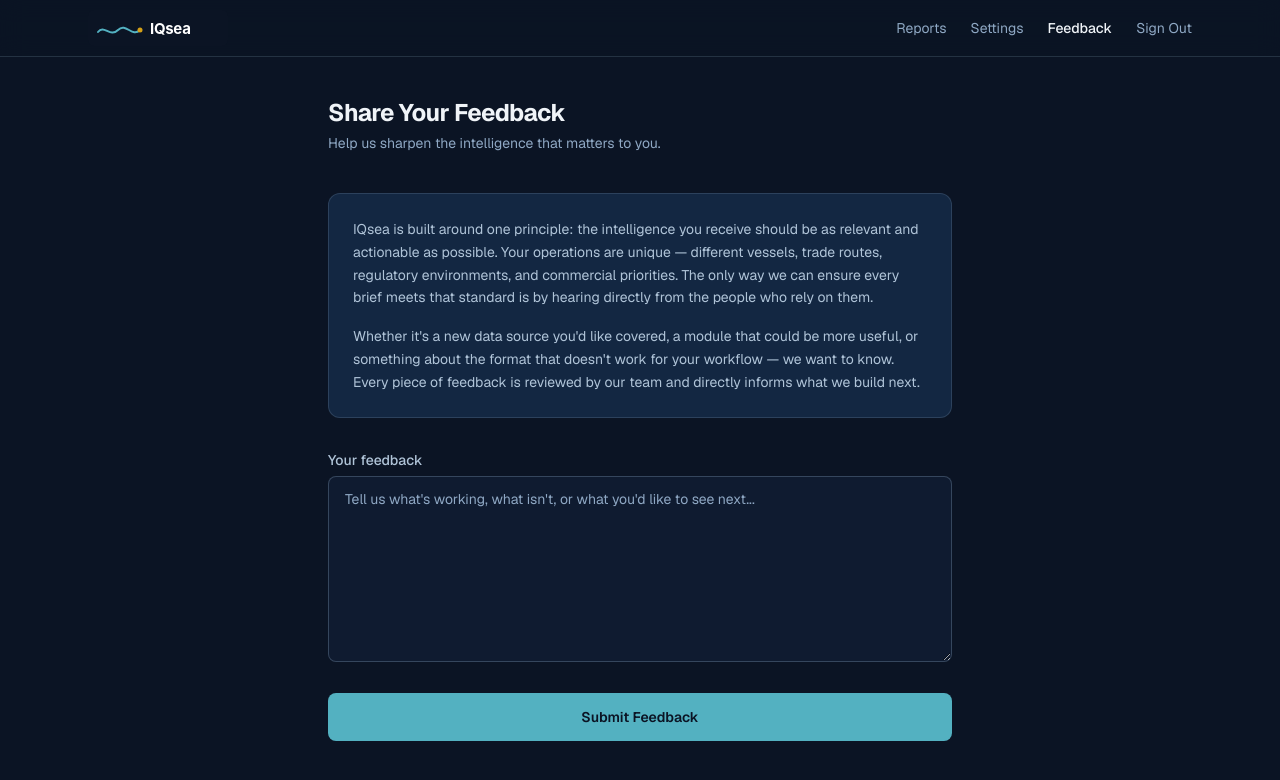
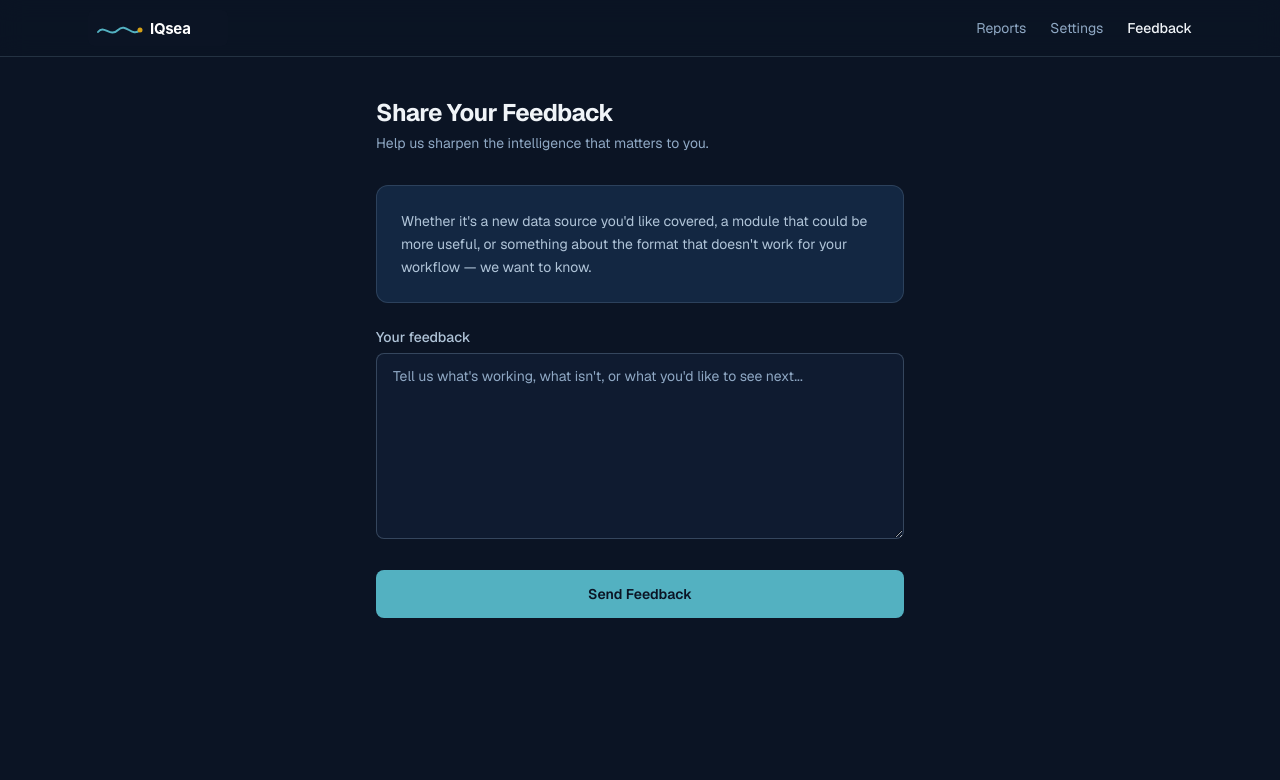
Before and after one commit to jonasrydbirk-glitch/intel-brief-web, a Next.js app: page /feedback in a window 1280 px wide. Shown: the top 780 px of the page. Built offline with nearby package versions, Linux system fonts and the light colour scheme.

Commit message:
feat(feedback): rewrite feedback page for brief ratings + optional message

```diff
--- a/app/feedback/page.tsx
+++ b/app/feedback/page.tsx
@@ -1,128 +1,153 @@
 "use client";
 
-import { useState } from "react";
+import { useState, Suspense } from "react";
+import { useSearchParams } from "next/navigation";
 import Link from "next/link";
 import { IQseaLogoSmall } from "../components/iqsea-logo";
-import { LogoutButton } from "../components/logout-button";
 
-export default function FeedbackPage() {
+// ─── Rating button component ──────────────────────────────────────────────────
+
+const RATINGS = [
+  { value: "good", label: "👍 Useful",      bg: "bg-emerald-600 hover:bg-emerald-500" },
+  { value: "ok",   label: "😐 OK",          bg: "bg-slate-600  hover:bg-slate-500"   },
+  { value: "bad",  label: "👎 Not helpful", bg: "bg-red-700    hover:bg-red-600"     },
+] as const;
+
+type Rating = "good" | "ok" | "bad";
+
+// ─── Inner component (needs useSearchParams) ──────────────────────────────────
+
+function FeedbackForm() {
+  const searchParams = useSearchParams();
+
+  const briefId    = searchParams.get("briefId") ?? "";
+  const subscriberId = searchParams.get("sub") ?? "";
+  const ratingParam  = (searchParams.get("rating") ?? "") as Rating | "";
+
+  const isBriefMode = Boolean(briefId && subscriberId);
+
+  const [rating,  setRating]  = useState<Rating | "">(ratingParam);
   const [message, setMessage] = useState("");
   const [loading, setLoading] = useState(false);
-  const [error, setError] = useState("");
-  const [success, setSuccess] = useState("");
+  const [error,   setError]   = useState("");
+  const [success, setSuccess] = useState(false);
 
   async function handleSubmit(e: React.FormEvent) {
     e.preventDefault();
     setError("");
-    setSuccess("");
 
-    const trimmed = message.trim();
-    if (!trimmed) {
+    if (isBriefMode && !rating) {
+      setError("Please select a rating before submitting.");
+      return;
+    }
+    if (!isBriefMode && !message.trim()) {
       setError("Please enter your feedback before submitting.");
       return;
     }
 
     setLoading(true);
     try {
-      const res = await fetch("/api/feedback", {
+      const payload: Record<string, string> = {};
+      if (isBriefMode) {
+        payload.subscriberId = subscriberId;
+        payload.briefJobId   = briefId;
+        if (rating)  payload.rating  = rating;
+        if (message.trim()) payload.message = message.trim();
+      } else {
+        payload.message = message.trim();
+      }
+
+      const res  = await fetch("/api/feedback", {
         method: "POST",
         headers: { "Content-Type": "application/json" },
-        body: JSON.stringify({ message: trimmed }),
+        body: JSON.stringify(payload),
       });
       const data = await res.json();
       if (res.ok) {
-        setSuccess(
-          "Thank you — your feedback has been received. We read every submission."
-        );
+        setSuccess(true);
         setMessage("");
       } else {
         setError(data.error || "Something went wrong. Please try again.");
       }
     } catch {
-      setError("Network error. Please check your connection and try again.");
+      setError("Network error — please check your connection and try again.");
     } finally {
       setLoading(false);
     }
   }
 
+  if (success) {
     return (
-    <div className="min-h-screen flex flex-col">
-      {/* Header */}
-      <header className="sticky top-0 z-50 border-b border-[var(--border)] bg-[var(--background)]/80 backdrop-blur-md">
-        <div className="max-w-6xl mx-auto flex items-center justify-between px-6 h-14">
-          <Link href="/" className="flex items-center">
-            <IQseaLogoSmall className="h-9" />
+      <div className="text-center py-16 space-y-4">
+        <div className="text-4xl">🙏</div>
+        <h2 className="text-xl font-bold">Thanks for your feedback</h2>
+        <p className="text-sm text-[var(--muted-foreground)] max-w-sm mx-auto">
+          We read every submission. Your input helps us make every brief sharper.
+        </p>
+        {isBriefMode ? (
+          <p className="text-xs text-[var(--muted-foreground)]">You can close this tab.</p>
+        ) : (
+          <Link href="/dashboard" className="inline-block text-sm text-[var(--teal-400)] hover:underline mt-2">
+            Back to Reports
           </Link>
-          <nav className="flex items-center gap-6 text-sm">
-            <Link
-              href="/dashboard"
-              className="text-[var(--muted-foreground)] hover:text-[var(--foreground)] transition-colors"
+        )}
+      </div>
+    );
+  }
+
+  return (
+    <form onSubmit={handleSubmit} className="space-y-6">
+      {isBriefMode ? (
+        <>
+          {/* Rating buttons */}
+          <div>
+            <label className="block text-sm font-medium mb-3 text-[var(--slate-300)]">
+              How was {briefId ? "this brief" : "the brief"}?
+            </label>
+            <div className="flex gap-3 flex-wrap">
+              {RATINGS.map(({ value, label, bg }) => (
+                <button
+                  key={value}
+                  type="button"
+                  onClick={() => setRating(value)}
+                  className={`px-5 py-2.5 rounded-lg text-sm font-medium transition-all border-2 cursor-pointer ${
+                    rating === value
+                      ? `${bg} text-white border-transparent ring-2 ring-offset-2 ring-offset-[var(--background)] ring-white/30`
+                      : "bg-transparent text-[var(--slate-300)] border-[var(--border)] hover:border-[var(--muted-foreground)]"
+                  }`}
                 >
-              Reports
-            </Link>
-            <Link
-              href="/settings/report"
-              className="text-[var(--muted-foreground)] hover:text-[var(--foreground)] transition-colors"
-            >
-              Settings
-            </Link>
-            <span className="text-[var(--foreground)] font-medium">
-              Feedback
-            </span>
-            <LogoutButton />
-          </nav>
+                  {label}
+                </button>
+              ))}
             </div>
-      </header>
+          </div>
 
-      <main className="flex-1 max-w-2xl mx-auto w-full px-6 py-10">
-        {/* Page heading */}
-        <div className="mb-10">
-          <h1 className="text-2xl font-bold tracking-tight mb-1">
-            Share Your Feedback
-          </h1>
-          <p className="text-sm text-[var(--muted-foreground)]">
-            Help us sharpen the intelligence that matters to you.
+          {/* Optional message */}
+          <div>
+            <label className="block text-sm font-medium mb-1.5 text-[var(--slate-300)]">
+              Want to add a note? <span className="text-[var(--muted-foreground)] font-normal">(optional)</span>
+            </label>
+            <textarea
+              rows={4}
+              value={message}
+              onChange={(e) => setMessage(e.target.value)}
+              placeholder="What would make the brief more useful?"
+              className="w-full rounded-lg border border-[var(--input-border)] bg-[var(--navy-900)] px-4 py-3 text-sm text-foreground placeholder:text-muted-foreground focus:outline-none focus:ring-2 focus:ring-accent transition resize-y min-h-[80px]"
+            />
+          </div>
+        </>
+      ) : (
+        <>
+          {/* Generic feedback mode (legacy — requires session) */}
+          <div className="bg-[var(--card)] border border-[var(--border)] rounded-xl p-6">
+            <p className="text-sm text-[var(--slate-300)] leading-relaxed">
+              Whether it&apos;s a new data source you&apos;d like covered, a module
+              that could be more useful, or something about the format that
+              doesn&apos;t work for your workflow — we want to know.
             </p>
           </div>
-
-        {/* Narrative card */}
-        <div className="bg-[var(--card)] border border-[var(--border)] rounded-xl p-6 mb-8">
-          <p className="text-sm text-[var(--slate-300)] leading-relaxed">
-            IQsea is built around one principle: the intelligence you receive
-            should be as relevant and actionable as possible. Your operations
-            are unique — different vessels, trade routes, regulatory
-            environments, and commercial priorities. The only way we can
-            ensure every brief meets that standard is by hearing directly
-            from the people who rely on them.
-          </p>
-          <p className="text-sm text-[var(--slate-300)] leading-relaxed mt-4">
-            Whether it&apos;s a new data source you&apos;d like covered, a
-            module that could be more useful, or something about the format
-            that doesn&apos;t work for your workflow — we want to know. Every
-            piece of feedback is reviewed by our team and directly informs
-            what we build next.
-          </p>
-        </div>
-
-        {/* Status messages */}
-        {error && (
-          <div className="mb-6 rounded-lg bg-red-500/10 border border-red-500/30 px-4 py-3 text-sm text-red-400">
-            {error}
-          </div>
-        )}
-        {success && (
-          <div className="mb-6 rounded-lg bg-[var(--teal-500)]/10 border border-[var(--teal-500)]/30 px-4 py-3 text-sm text-[var(--teal-400)]">
-            {success}
-          </div>
-        )}
-
-        {/* Feedback form */}
-        <form onSubmit={handleSubmit} className="space-y-6">
           <div>
-            <label
-              htmlFor="feedback"
-              className="block text-sm font-medium mb-1.5 text-[var(--slate-300)]"
-            >
+            <label htmlFor="feedback" className="block text-sm font-medium mb-1.5 text-[var(--slate-300)]">
               Your feedback
             </label>
             <textarea
@@ -135,15 +160,59 @@ export default function FeedbackPage() {
               className="w-full rounded-lg border border-[var(--input-border)] bg-[var(--navy-900)] px-4 py-3 text-sm text-foreground placeholder:text-muted-foreground focus:outline-none focus:ring-2 focus:ring-accent transition resize-y min-h-[120px]"
             />
           </div>
+        </>
+      )}
+
+      {error && (
+        <div className="rounded-lg bg-red-500/10 border border-red-500/30 px-4 py-3 text-sm text-red-400">
+          {error}
+        </div>
+      )}
 
       <button
         type="submit"
         disabled={loading}
         className="w-full rounded-lg bg-accent px-4 py-3.5 text-sm font-semibold text-accent-foreground hover:brightness-110 disabled:opacity-40 disabled:cursor-not-allowed transition cursor-pointer"
       >
-            {loading ? "Submitting..." : "Submit Feedback"}
+        {loading ? "Sending..." : "Send Feedback"}
       </button>
     </form>
+  );
+}
+
+// ─── Page ─────────────────────────────────────────────────────────────────────
+
+export default function FeedbackPage() {
+  return (
+    <div className="min-h-screen flex flex-col">
+      <header className="sticky top-0 z-50 border-b border-[var(--border)] bg-[var(--background)]/80 backdrop-blur-md">
+        <div className="max-w-6xl mx-auto flex items-center justify-between px-6 h-14">
+          <Link href="/" className="flex items-center">
+            <IQseaLogoSmall className="h-9" />
+          </Link>
+          <nav className="flex items-center gap-6 text-sm">
+            <Link href="/dashboard" className="text-[var(--muted-foreground)] hover:text-[var(--foreground)] transition-colors">
+              Reports
+            </Link>
+            <Link href="/settings/report" className="text-[var(--muted-foreground)] hover:text-[var(--foreground)] transition-colors">
+              Settings
+            </Link>
+            <span className="text-[var(--foreground)] font-medium">Feedback</span>
+          </nav>
+        </div>
+      </header>
+
+      <main className="flex-1 max-w-xl mx-auto w-full px-6 py-10">
+        <div className="mb-8">
+          <h1 className="text-2xl font-bold tracking-tight mb-1">Share Your Feedback</h1>
+          <p className="text-sm text-[var(--muted-foreground)]">
+            Help us sharpen the intelligence that matters to you.
+          </p>
+        </div>
+
+        <Suspense fallback={<div className="text-sm text-[var(--muted-foreground)]">Loading…</div>}>
+          <FeedbackForm />
+        </Suspense>
       </main>
     </div>
   );
```
Lines whose indentation alone changed are shown as unchanged.
